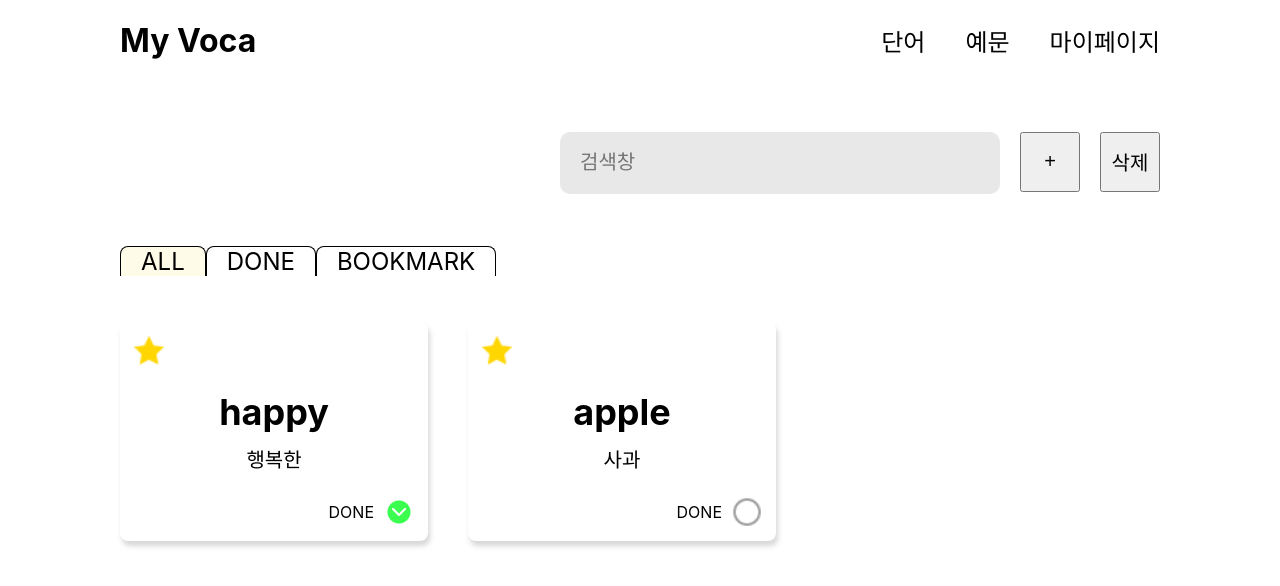
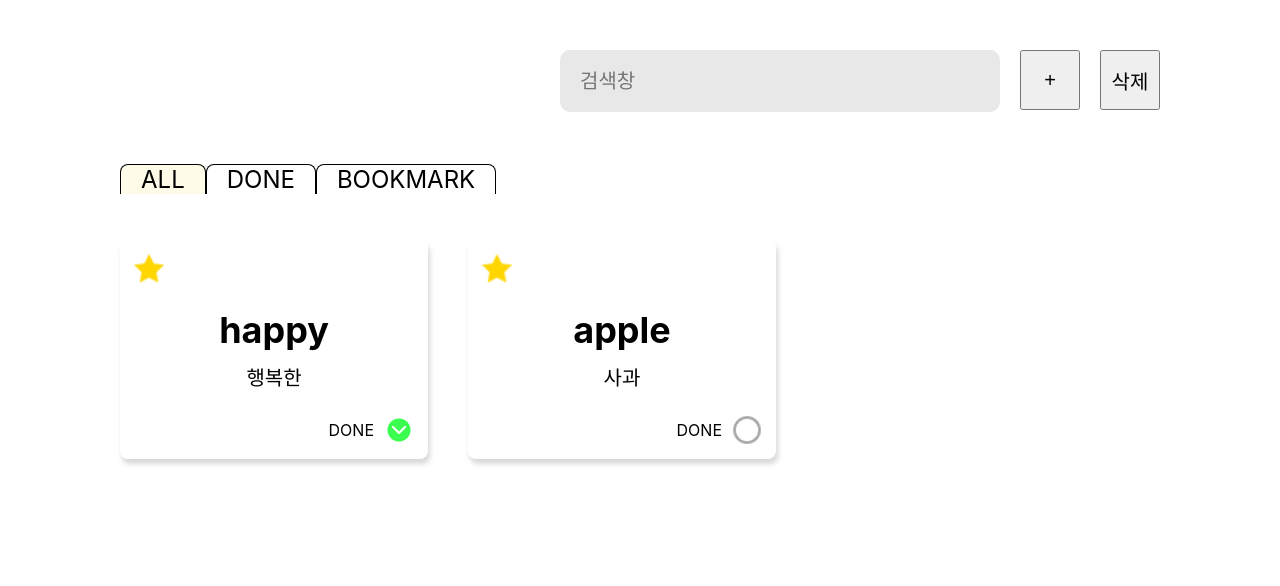
Before and after one commit to jinaoah/my-voca, a React (Create React App) app: page / in a window 1280 px wide. Shown: the top 586 px of the page. Built offline with nearby package versions, Linux system fonts and the light colour scheme.

Commit message:
마이페이지 라우트 연결

```diff
--- a/src/App.js
+++ b/src/App.js
@@ -4,15 +4,18 @@
 import Home from './pages/homepage/home';
 import { BrowserRouter, Route, Routes } from 'react-router-dom';
 import AddCard from './pages/addcard/AddCard';
+import Mypage from './pages/mypage/mypage';
 
 function App() {
   return (
     <div className="App">
-      <Header />
       <BrowserRouter>
+      {/* <Header navigate={navigate} /> */}
+      {/* <Header /> */}
         <Routes>
           <Route path="/" element={<Home />}/>
           <Route path="/add-card" element={<AddCard />}/>
+          <Route path="/mypage" element={<Mypage />} />
         </Routes>
       </BrowserRouter>
     </div>
```
